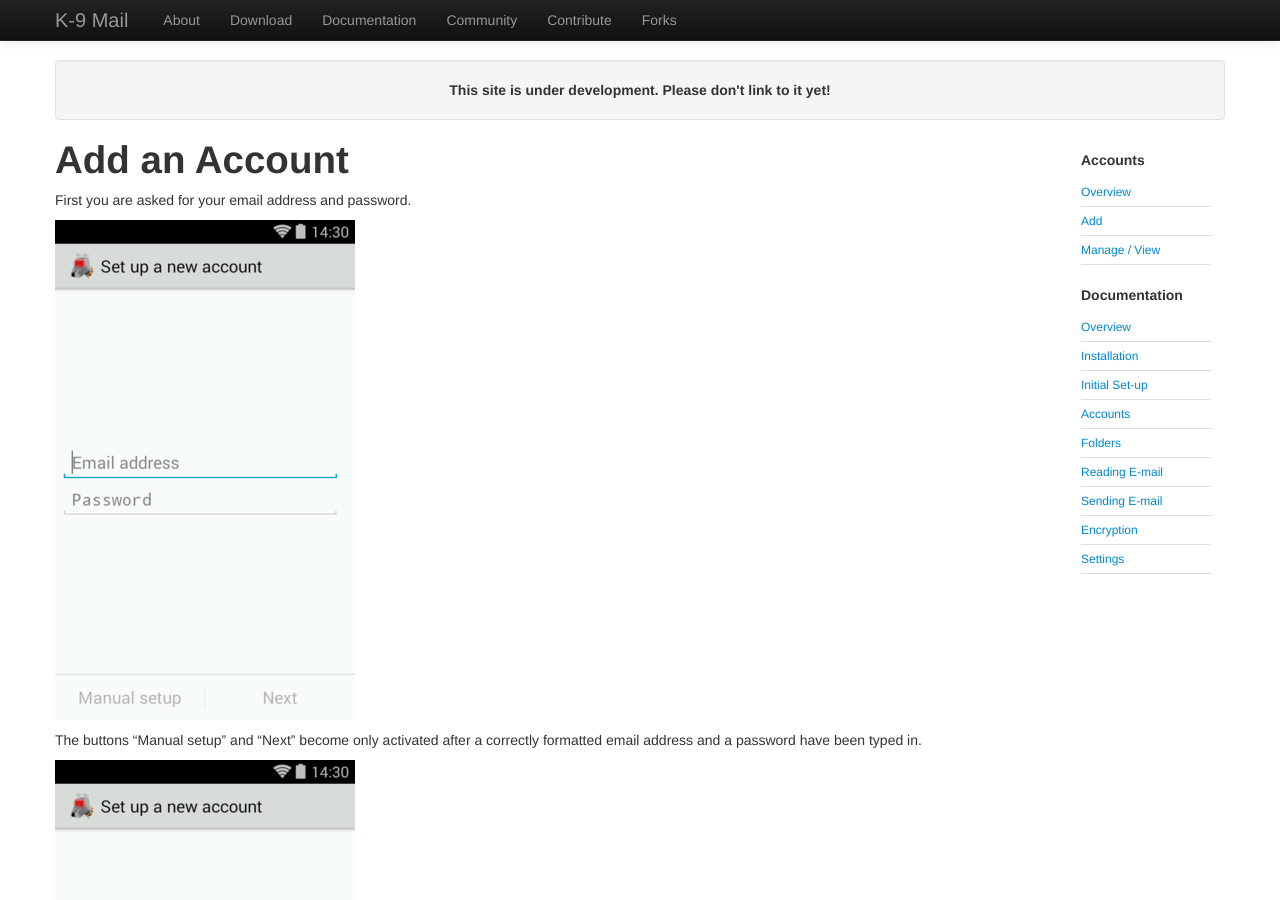
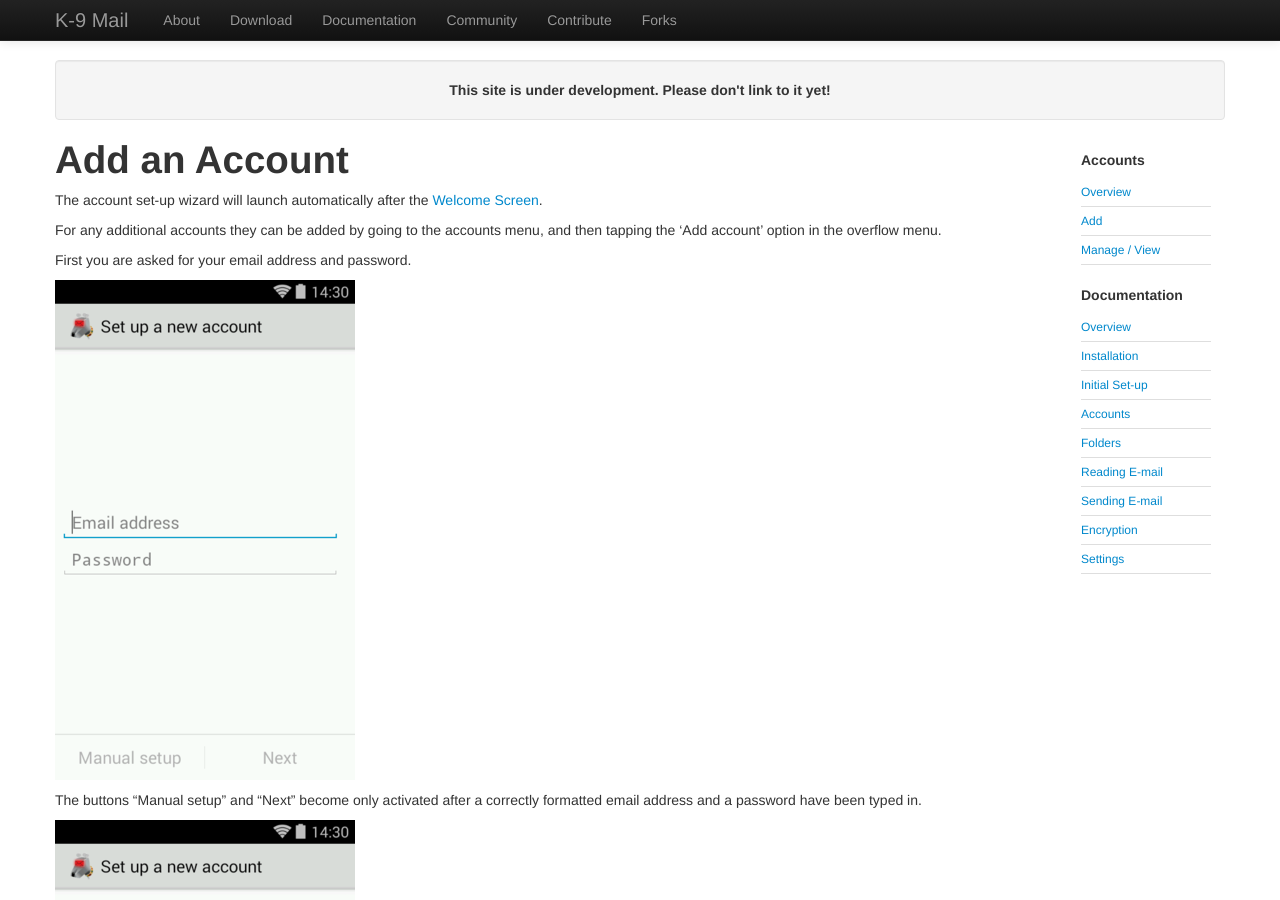
Before and after one commit to k9mail/k9mail.app, a Jekyll site: the page built from documentation/accounts/add.md, in a window 1280 px wide and 900 px high. Built offline with Jekyll 4.4.1, drawn with Linux system fonts in a browser that asks for light colours; nearby versions of some CDN libraries.

Commit message:
Update add.md

```diff
--- a/documentation/accounts/add.md
+++ b/documentation/accounts/add.md
@@ -9,6 +9,10 @@ layout: default
 {% include documentation-header.html %}
 
 # Add an Account
+The account set-up wizard will launch automatically after the [Welcome Screen](/documentation/setup.html).
+
+For any additional accounts they can be added by going to the accounts menu,
+and then tapping the 'Add account' option in the overflow menu.
 
 First you are asked for your email address and password.
 
```
